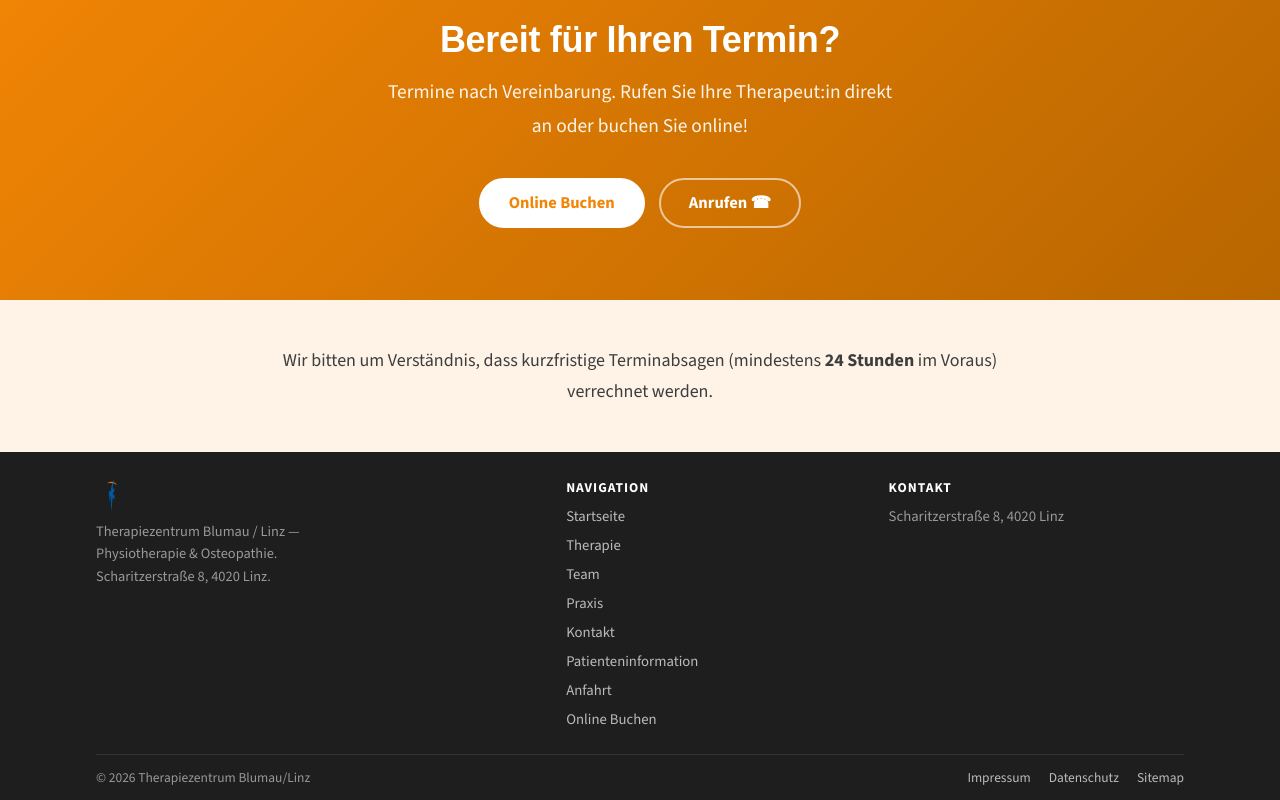
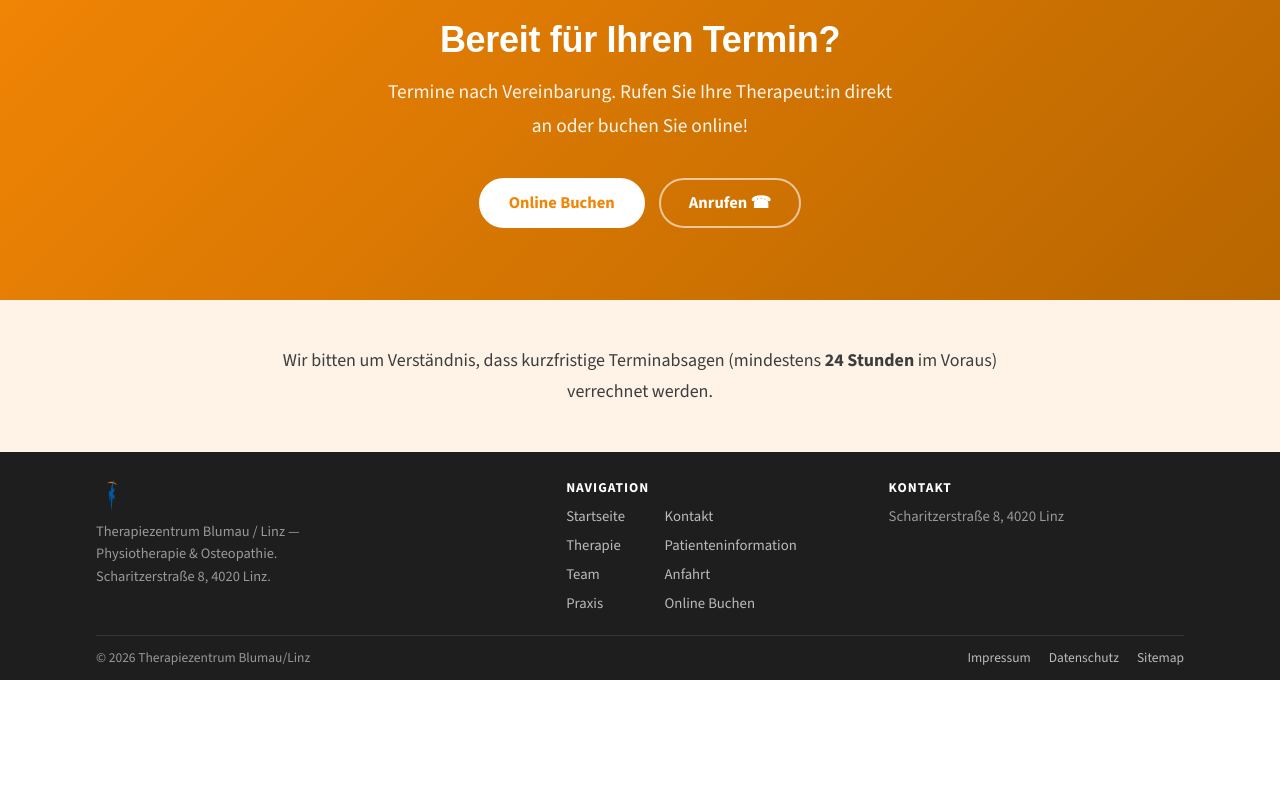
Before and after one commit to tostrauss/therapieblumau, a plain HTML site: page index.html in a window 1280 px wide. Shown: the part 1926-2726 px from the top of the page. After the commit the page ends 2606 px from the top, so only its background shows below. Drawn offline with nearby package versions, Linux system fonts and the light colour scheme.

Commit message:
Fusszeile niedriger: Navigation in 2 Spalten (je 4 Links)
Wunsch von Thomas (18.11.): Hoehe am Computer von 348 auf 228 Pixel.

Co-Authored-By: Claude Opus 5.5 <noreply@anthropic.com>

```diff
--- a/css/style.css
+++ b/css/style.css
@@ -1385,7 +1385,16 @@ p:last-child {
   display: grid;
   grid-template-columns: 1.5fr 1fr 1fr;
   gap: 1.5rem;
-  margin-bottom: 1rem;
+  margin-bottom: 0.8rem;
+  align-items: start;
+}
+/* Navigation in 2 Spalten (je 4 Links, von oben nach unten), damit die Fußzeile niedriger ist */
+.site-footer nav ul {
+  display: grid;
+  grid-template-rows: repeat(4, auto);
+  grid-auto-flow: column;
+  grid-auto-columns: max-content;
+  column-gap: 2.2rem;
 }
 .site-footer__brand .logo__icon {
   width: 32px;
```
